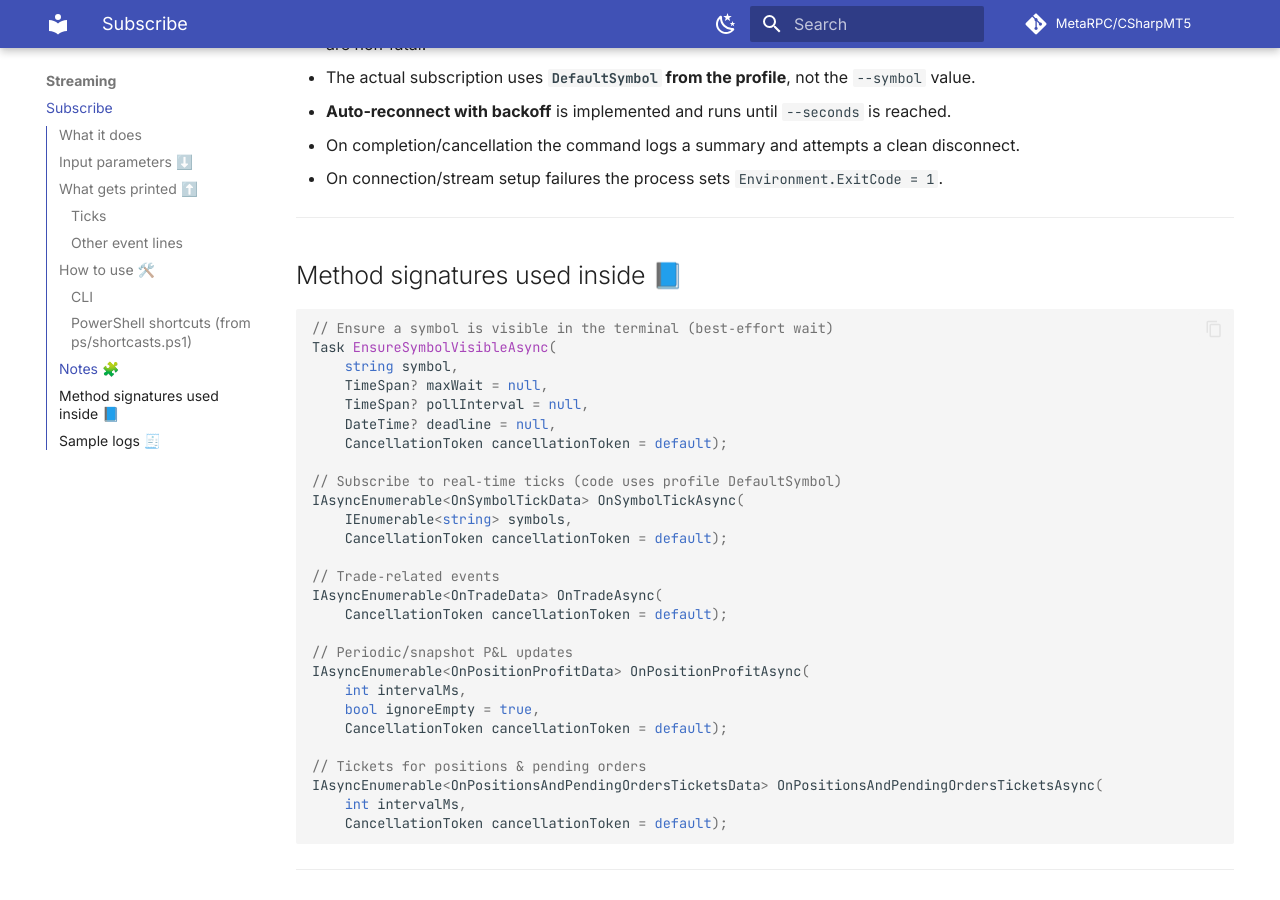
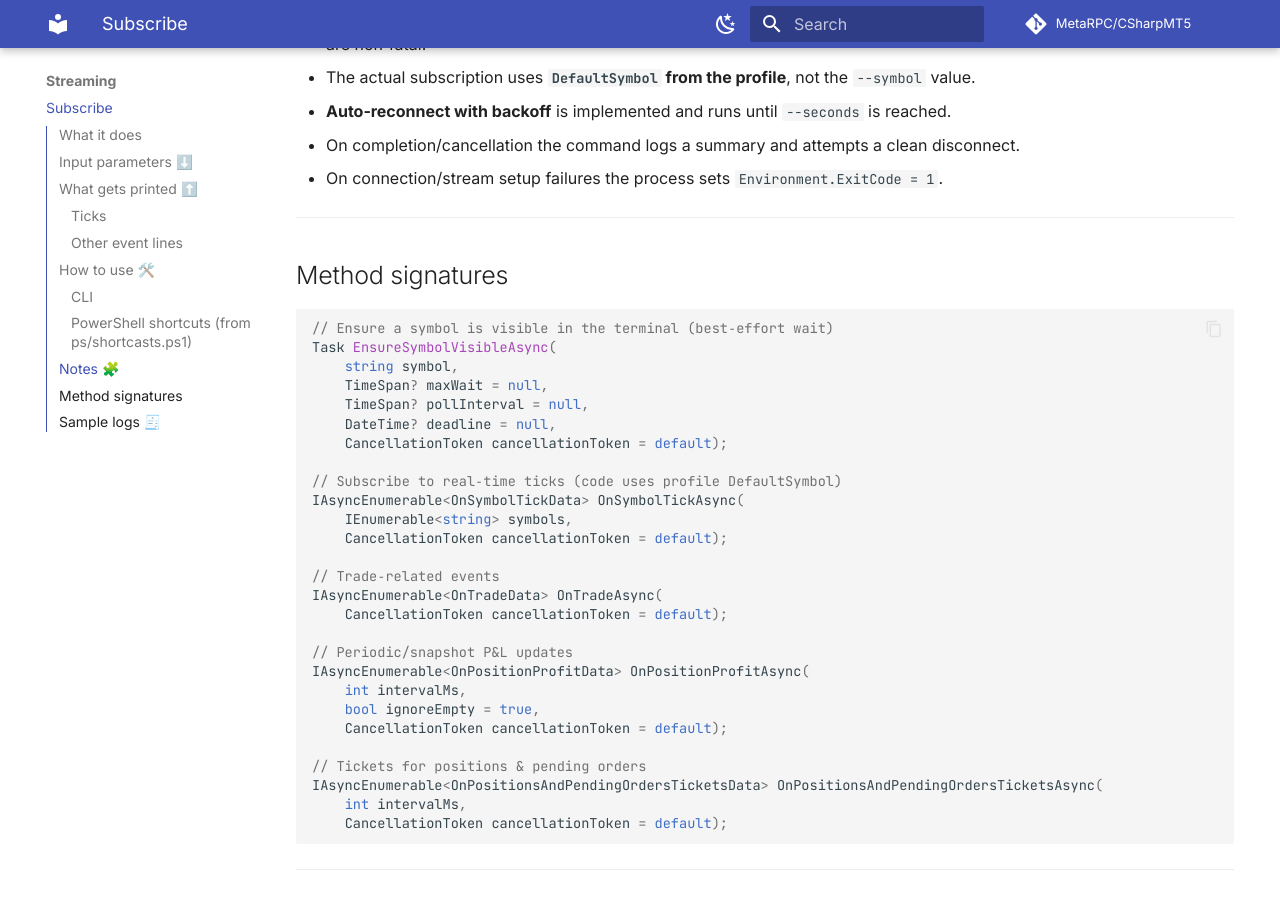
Before and after one commit to MetaRPC/CSharpMT5, an MkDocs documentation site: the page built from docs/Streaming/Subscribe.md, in a window 1280 px wide and 900 px high, scrolled down 2001 px. Built offline with MkDocs 1.6.1 and Material for MkDocs 9.7.7, drawn with Linux system fonts in a browser that asks for light colours; comment, search, counter and statistics services are not loaded.

Commit message:
Update Subscribe.md

````diff
--- a/docs/Streaming/Subscribe.md
+++ b/docs/Streaming/Subscribe.md
@@ -83,7 +83,7 @@ st 15 EURUSD   # expands to: mt5 stream -p demo --seconds 15 -s EURUSD --timeout
 
 ---
 
-## Method signatures used inside 📘
+## Method signatures
 
 ```csharp
 // Ensure a symbol is visible in the terminal (best‑effort wait)
````
